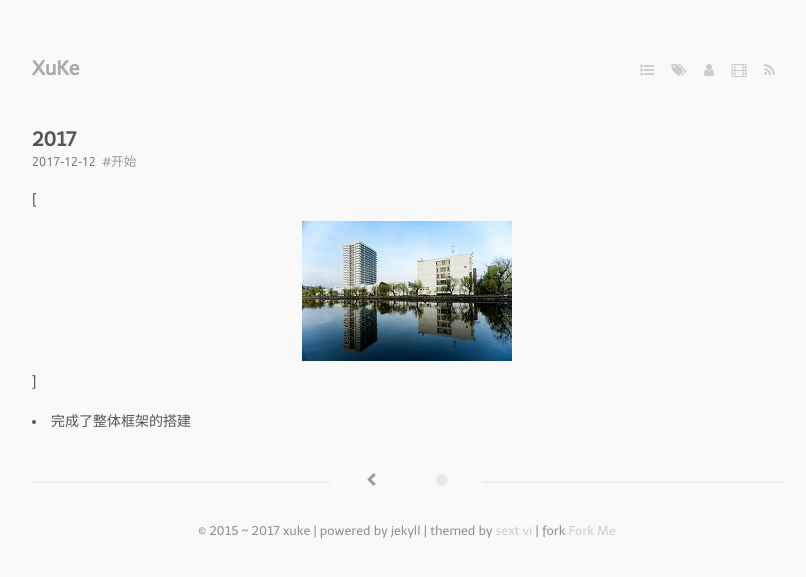
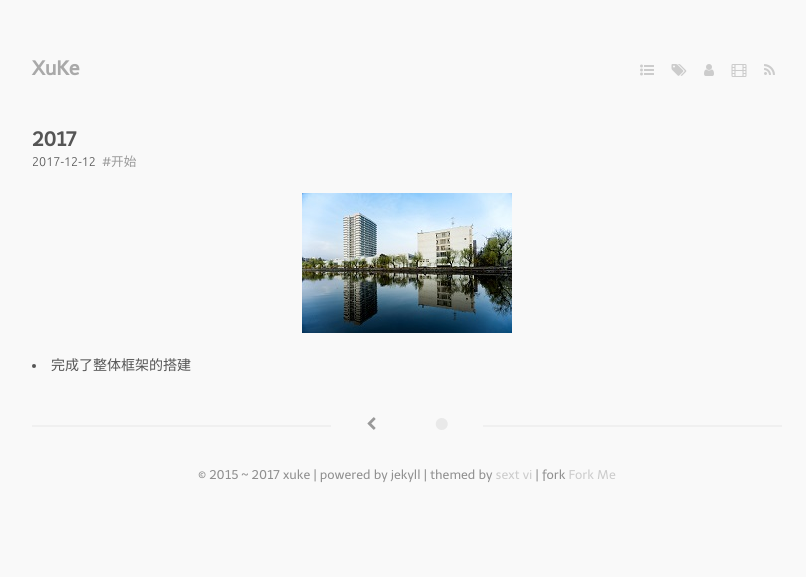
Before and after one commit to XuKer/xuke_blog, a Jekyll site: the page built from _posts/2017-12-12-begin.markdown, in a window 1280 px wide. Shown: the top 577 px of the page, without its empty margins (233-1039 px from the left). Built offline with Jekyll 4.4.1, drawn with Linux system fonts in a browser that asks for light colours; nearby versions of some CDN libraries; some web fonts are replaced; Markdown is read by kramdown in place of the engine named in the settings; a script that is not in the unit is left out.

Commit message:
Update 2017-12-12-begin.markdown

```diff
--- a/_posts/2017-12-12-begin.markdown
+++ b/_posts/2017-12-12-begin.markdown
@@ -5,7 +5,6 @@ guid: urn:uuid:de8d598d-6f35-4c7b-ab23-1951062dadfc
 tags:
   - 开始
 ---
-
-[![Shadow](/media/files/2017/12/12/shida.jpg)]
+![Shadow](/media/files/2017/12/12/shida.jpg)
 
 - 完成了整体框架的搭建
```
